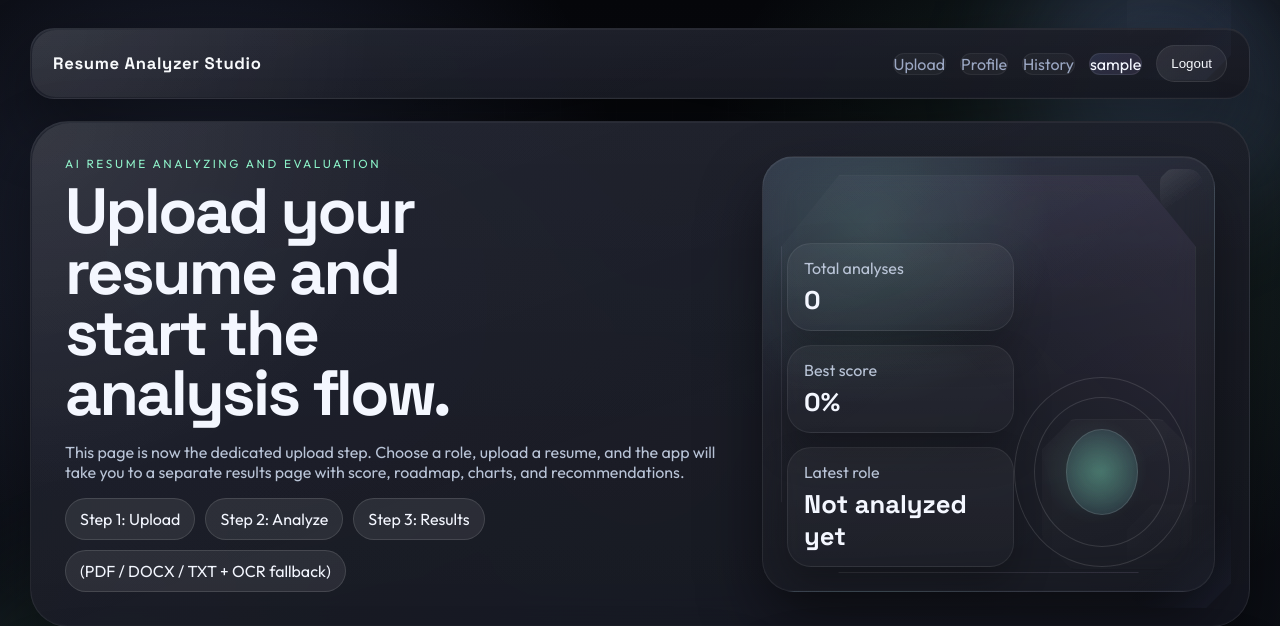
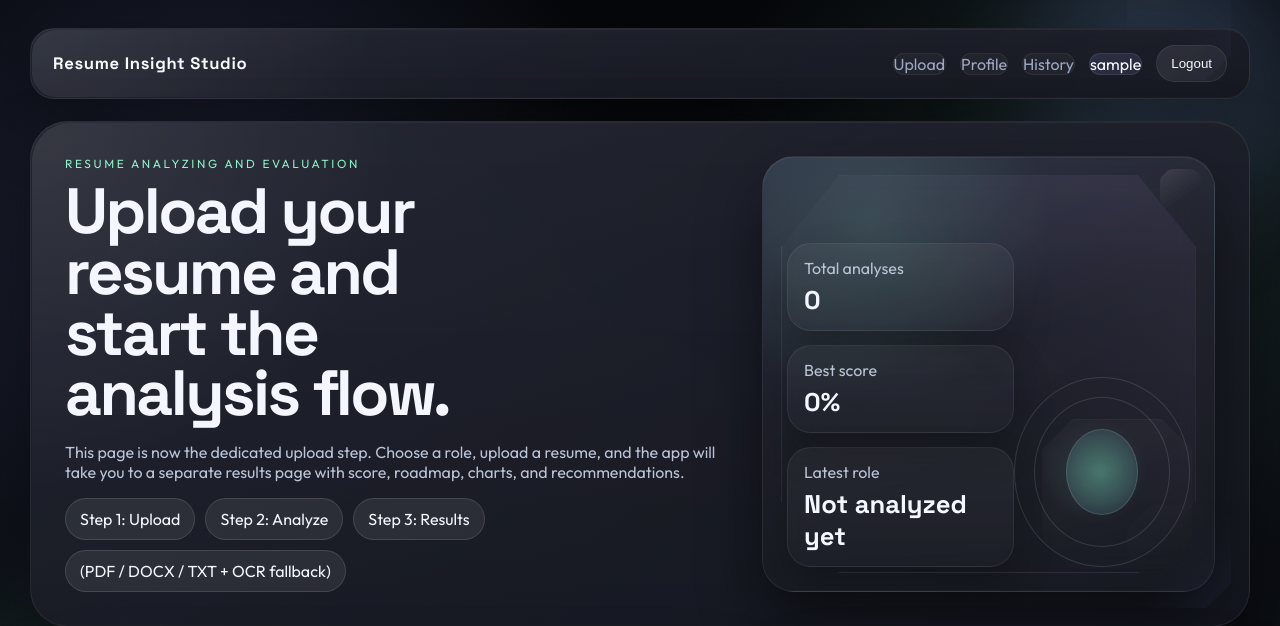
Before and after one commit to athul123com-source/internproj, a Django app: page /upload/ in a window 1280 px wide. Shown: the top 626 px of the page. Run offline with Django 5.2, Linux system fonts and the light colour scheme; the visitor is signed in with stand-in values (Sample User, id 1); data that the repository does not hold is empty; some libraries are stand-ins or nearby versions.

Commit message:
Rename app to Resume Insight Studio

```diff
--- a/EXTRA_FEATURES.txt
+++ b/EXTRA_FEATURES.txt
@@ -1,4 +1,4 @@
-Resume Analyzer Studio - Future Feature Ideas
+Resume Insight Studio - Future Feature Ideas
 
 1. Job description based analysis
    Let the user paste a job description and compare the resume against that exact role.
--- a/analyzer/views.py
+++ b/analyzer/views.py
@@ -126,7 +126,7 @@ def export_report(request, run_id):
         pdf.drawString(40, y, text[:110])
         y -= gap
 
-    write_line("Resume Analyzer Studio Report", size=16, gap=26, bold=True)
+    write_line("Resume Insight Studio Report", size=16, gap=26, bold=True)
     write_line(f"Filename: {run.filename}")
     write_line(f"Role: {run.role}")
     write_line(f"Resume Score: {run.resume_score}%")
--- a/templates/analyzer/detail.html
+++ b/templates/analyzer/detail.html
@@ -16,7 +16,7 @@
     </div>
     <main class="shell">
       <nav class="topbar glass-card">
-        <a href="{% url 'upload' %}" class="brand">Resume Analyzer Studio</a>
+        <a href="{% url 'upload' %}" class="brand">Resume Insight Studio</a>
         <div class="nav-links">
           <a href="{% url 'upload' %}">Upload</a>
           <a href="{% url 'profile' %}">Profile</a>
--- a/templates/analyzer/history.html
+++ b/templates/analyzer/history.html
@@ -16,7 +16,7 @@
     </div>
     <main class="shell">
       <nav class="topbar glass-card">
-        <a href="{% url 'upload' %}" class="brand">Resume Analyzer Studio</a>
+        <a href="{% url 'upload' %}" class="brand">Resume Insight Studio</a>
         <div class="nav-links">
           <a href="{% url 'upload' %}">Upload</a>
           <a href="{% url 'profile' %}">Profile</a>
--- a/templates/analyzer/home.html
+++ b/templates/analyzer/home.html
@@ -4,7 +4,7 @@
   <head>
     <meta charset="UTF-8" />
     <meta name="viewport" content="width=device-width, initial-scale=1.0" />
-    <title>Resume Analyzer Studio</title>
+    <title>RIS</title>
     <link rel="stylesheet" href="{% static 'analyzer/styles.css' %}" />
     <link rel="stylesheet" href="{% static 'analyzer/theme.css' %}" />
   </head>
@@ -17,7 +17,7 @@
 
     <main class="shell">
       <nav class="topbar glass-card">
-        <a href="{% url 'upload' %}" class="brand">Resume Analyzer Studio</a>
+        <a href="{% url 'upload' %}" class="brand">Resume Insight Studio</a>
         <div class="nav-links">
           <a href="{% url 'upload' %}">Upload</a>
           <a href="{% url 'profile' %}">Profile</a>
@@ -32,7 +32,7 @@
 
       <section class="hero glass-card hero-card">
         <div class="hero-copy">
-          <p class="eyebrow">AI Resume Analyzing and Evaluation</p>
+          <p class="eyebrow">Resume Analyzing and Evaluation</p>
           <h1>Upload your resume and start the analysis flow.</h1>
           <p class="hero-text">
             This page is now the dedicated upload step. Choose a role, upload a resume, and the app
--- a/templates/analyzer/profile.html
+++ b/templates/analyzer/profile.html
@@ -16,7 +16,7 @@
     </div>
     <main class="shell">
       <nav class="topbar glass-card">
-        <a href="{% url 'upload' %}" class="brand">Resume Analyzer Studio</a>
+        <a href="{% url 'upload' %}" class="brand">Resume Insight Studio</a>
         <div class="nav-links">
           <a href="{% url 'upload' %}">Upload</a>
           <a href="{% url 'profile' %}">Profile</a>
```
Also changed, not shown: PROJECT_BRIEF.md (+3 -3 lines), README.md, 1 other file.
